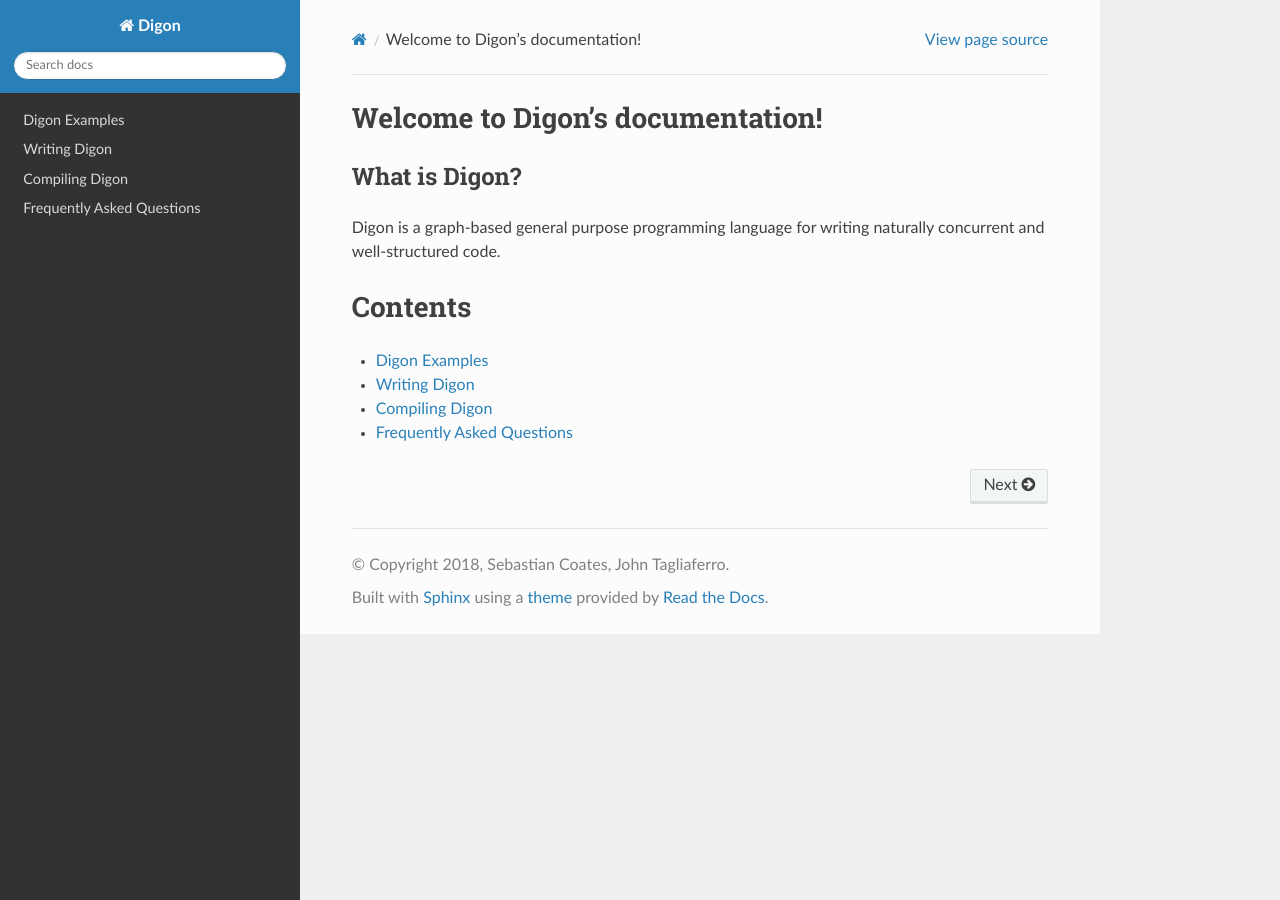
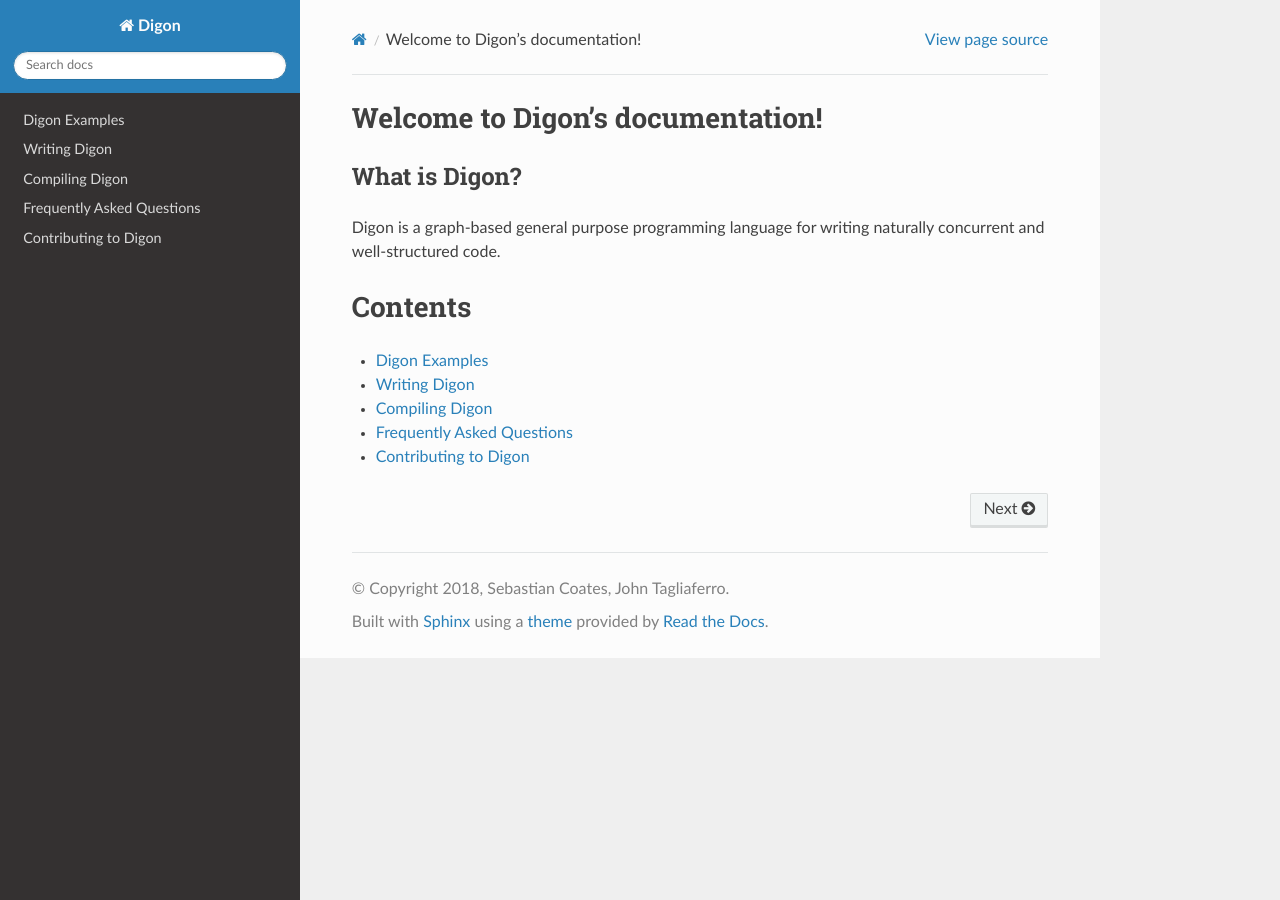
Before and after one commit to SebassCoates/Digon, a Sphinx documentation site: the page built from docs/index.rst, in a window 1280 px wide. Built offline with Sphinx 7.4.7 and the Read the Docs theme 2.0.0, drawn with Linux system fonts in a browser that asks for light colours.

```diff
--- /dev/null
+++ b/docs/contributing.rst
@@ -0,0 +1,5 @@
+.. Digon documentation contribution info page
+
+#####################
+Contributing to Digon
+#####################
--- a/docs/index.rst
+++ b/docs/index.rst
@@ -22,3 +22,4 @@
    guide.rst
    compiling.rst
    faq.rst
+   contributing.rst
```
Also changed, not shown: 12 other files.
